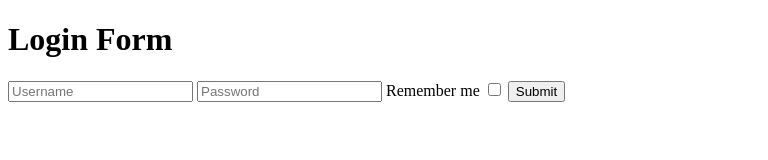
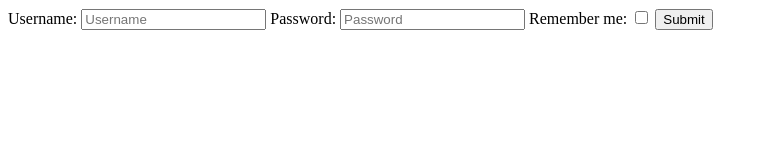
Before and after one commit to acciojob/remember-me-login-form-Shubham13th, a website: page main.html in a window 1280 px wide. Shown: the whole page, without its empty margins (0-768 px from the left). Drawn offline with Linux system fonts and the light colour scheme.

Commit message:
created a submission

```diff
--- a/main.html
+++ b/main.html
@@ -7,15 +7,21 @@
 </head>
 
 <body>
-	 <h1>Login Form</h1>
-    <form>
-        <input type="text" id="username" placeholder="Username">
-        <input type="password" id="password" placeholder="Password">
-        <label for="checkbox">Remember me</label>
-        <input type="checkbox" id="checkbox">
-        <button type="submit" id="submit">Submit</button>
-        <button id="existing" style="display: none;">Login as existing user</button>
-    </form>
+	<form>
+    <label for="username">Username:</label>
+    <input type="text" id="username" placeholder="Username">
+
+    <label for="password">Password:</label>
+    <input type="password" id="password" placeholder="Password">
+
+    <label for="checkbox">Remember me:</label>
+    <input type="checkbox" id="checkbox">
+
+    <!-- Cypress expects input#submit[value='Submit'] -->
+    <input type="submit" id="submit" value="Submit">
+
+    <button type="button" id="existing" style="display:none;">Login as existing user</button>
+  </form>
     <script type="text/javascript" src="./script.js">
 </script>
 
```
